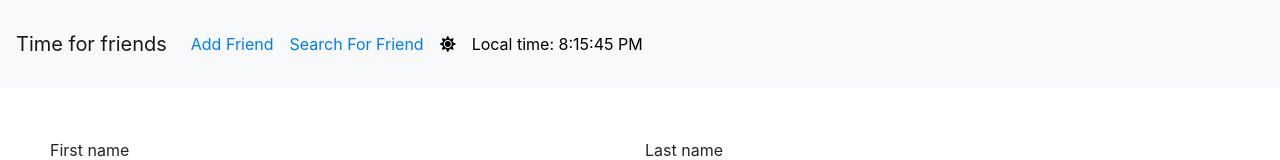
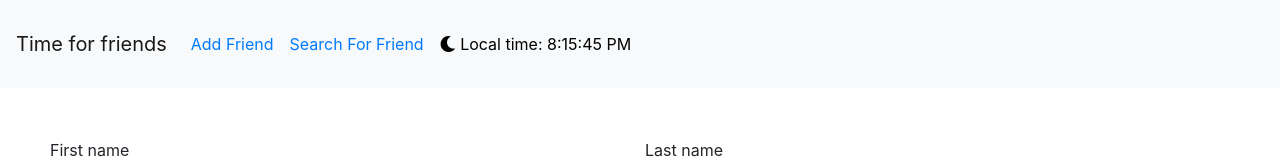
Before and after one commit to RamiAl/time-for-friends, a React (Create React App) app: page /addfriend in a window 1280 px wide. Shown: the top 160 px of the page. Built offline with nearby package versions, Linux system fonts and the light colour scheme.

Commit message:
Fixt that sun show on time betwen 06:00:00-20:00:00 els show a moon

```diff
--- a/src/Clock.js
+++ b/src/Clock.js
@@ -29,6 +29,7 @@ export default class Clock extends Component{
         while(this._isMounted){
             if(!this.offset){
                 this.setState({time: new Date().toLocaleTimeString()})
+
             }else{
                 this.setState({time: moment.tz(this.offset).format('HH:mm:ss'), date: moment.tz(this.offset).format('YYYY-MM-DD')})
             }
@@ -37,14 +38,31 @@ export default class Clock extends Component{
     }
 
 
+    checkTime(){
+       console.log(this.state.time);
+
+       if (this.state.time > '06:00:00') {
+           if(this.state.time < '20:00:00'){
+             console.log('sun');
+             return <i className="fas fa-sun"></i>;
+           }else{
+            console.log('moon');
+            return <i className="fas fa-moon"></i>;
+        }
+       }else{
+           console.log('moon');
+           return <i className="fas fa-moon"></i>;
+       }
+
+    }
+
     render(){
 
         return(
             <>
-            {!this.offset ? <p key="a">Local time: {this.state.time}</p> : [
+            {!this.offset ? <p key="b"> {this.checkTime()} Local time: {this.state.time}</p>  : [
             <h3 key="c"> {this.state.time}</h3>,
-            <p key = "d"><b>{this.state.date}</b></p>
-
+            <p key = "d"><b>{this.state.date} {this.checkTime()}</b></p>
             ]}
 
 
--- a/src/Navigation.js
+++ b/src/Navigation.js
@@ -18,7 +18,6 @@ render() {
     <Nav className="mr-auto">
       <NavLink className="nav-placment" to='/addfriend'>Add Friend</NavLink>
       <NavLink className="nav-placment" to='/searchfriend'>Search For Friend</NavLink>
-      <NavLink className="nav-placment disabled" to=''><i className="fas fa-sun"></i></NavLink>
       <NavLink className="nav-placment disabled" to=''><Clock/></NavLink>
 
     </Nav>
```
Also changed, not shown: src/AddFriend.js (+22 -0 lines).
